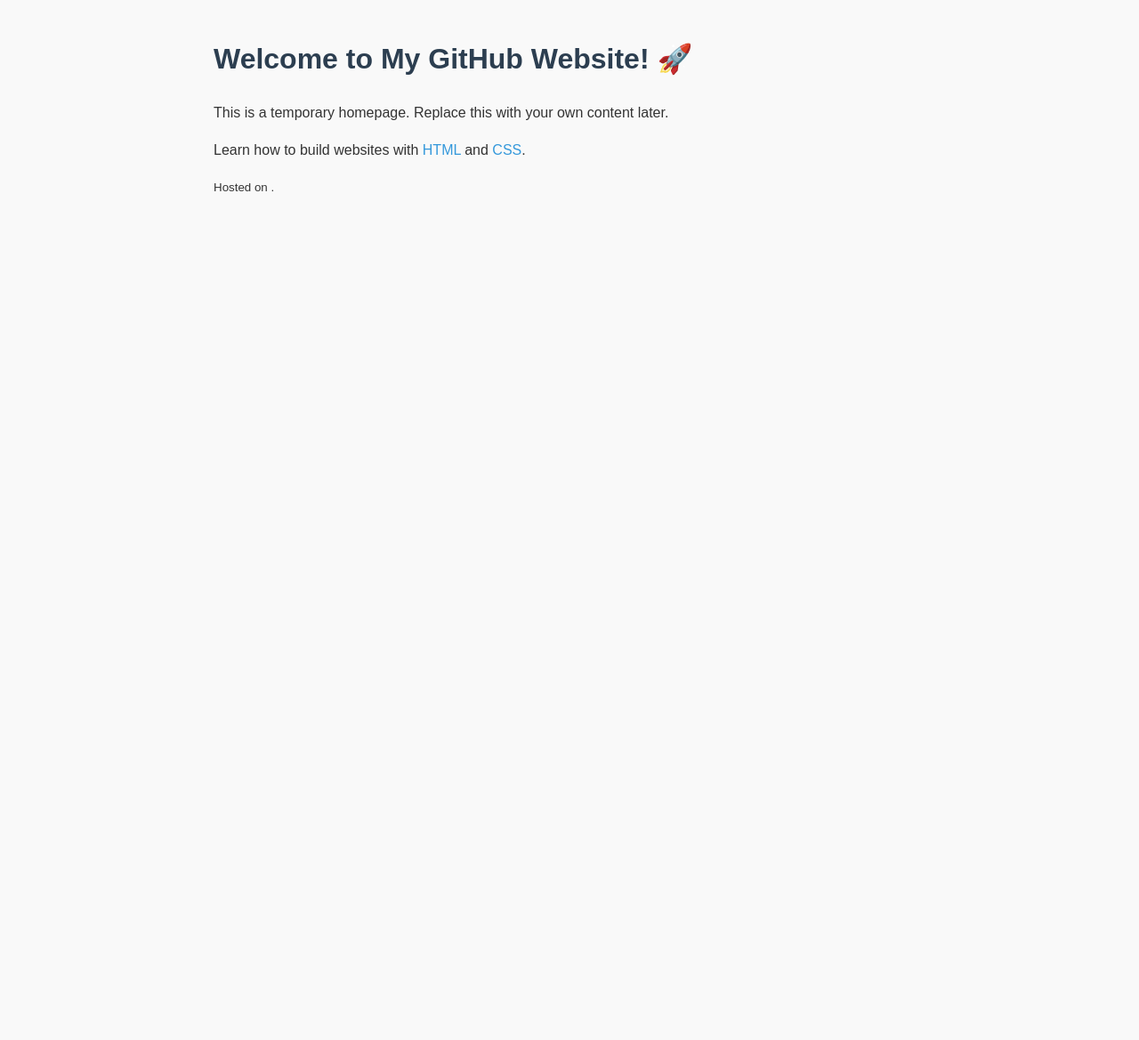
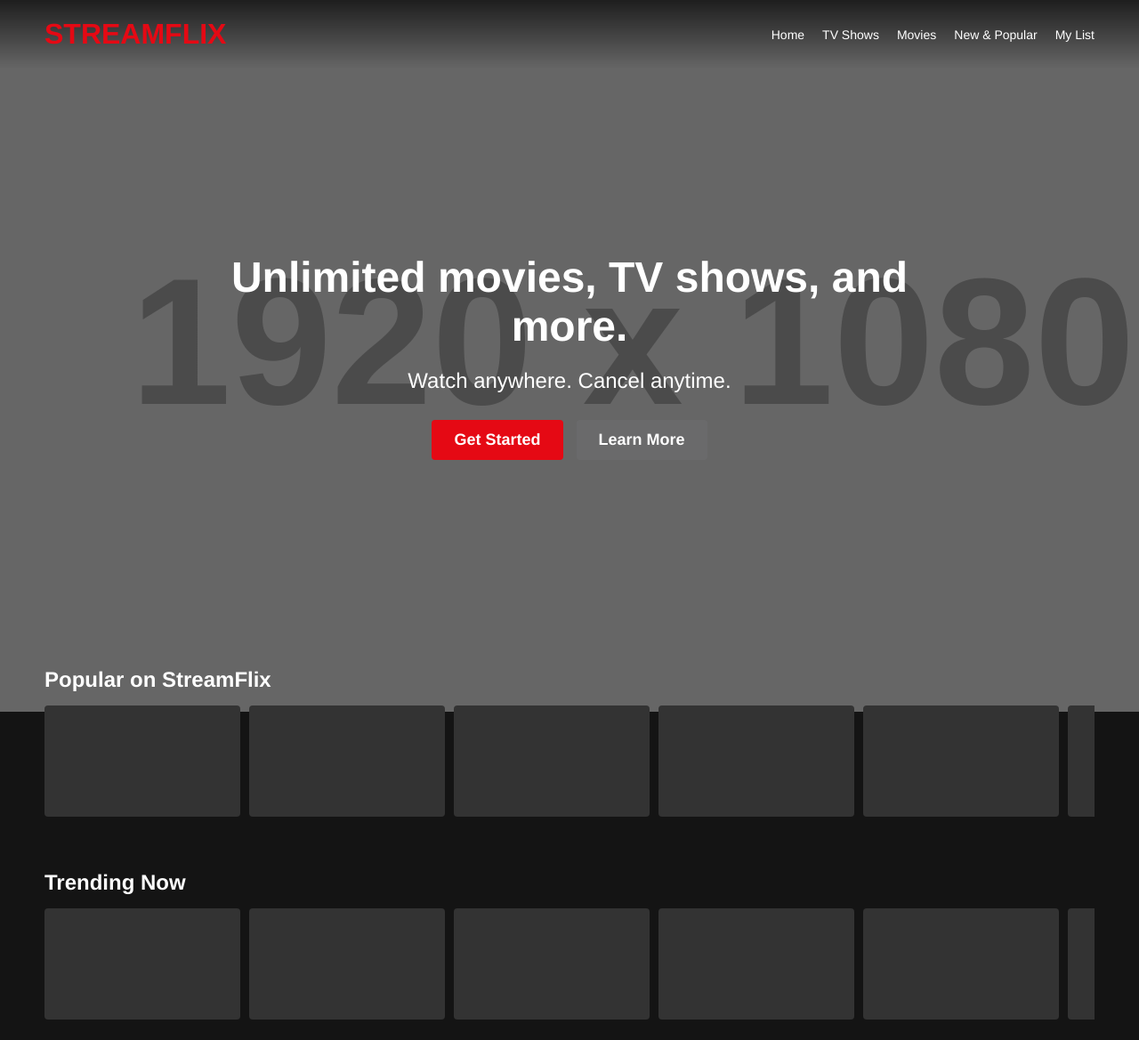
Before and after one commit to marwannaili237/automatic-happiness, a plain HTML site: page index.html in a window 1280 px wide. Shown: the top 1169 px of the page at 89% size. Before the commit the page ends 800 px from the top, so only its background shows below. Drawn offline with Linux system fonts and the light colour scheme; placeholder pictures from the web are drawn by us.

Commit message:
Update index.html

```diff
--- a/index.html
+++ b/index.html
@@ -3,33 +3,206 @@
 <head>
     <meta charset="UTF-8">
     <meta name="viewport" content="width=device-width, initial-scale=1.0">
-    <title>My GitHub Website</title>
+    <title>StreamFlix - Your Favorite Streaming Service</title>
     <style>
+        * {
+            margin: 0;
+            padding: 0;
+            box-sizing: border-box;
+            font-family: 'Helvetica Neue', Helvetica, Arial, sans-serif;
+        }
+
         body {
-            font-family: Arial, sans-serif;
-            line-height: 1.6;
+            background-color: #141414;
+            color: #fff;
+        }
+
+        .navbar {
+            display: flex;
+            justify-content: space-between;
+            align-items: center;
+            padding: 20px 50px;
+            position: fixed;
+            width: 100%;
+            z-index: 100;
+            background: linear-gradient(to bottom, rgba(0,0,0,0.7) 0%, rgba(0,0,0,0) 100%);
+        }
+
+        .logo {
+            color: #e50914;
+            font-size: 32px;
+            font-weight: bold;
+        }
+
+        .nav-links {
+            display: flex;
+            gap: 20px;
+        }
+
+        .nav-links a {
+            color: #fff;
+            text-decoration: none;
+            font-size: 14px;
+        }
+
+        .hero {
+            height: 100vh;
+            background: linear-gradient(rgba(0,0,0,0.5), rgba(0,0,0,0.5)), url('https://via.placeholder.com/1920x1080');
+            background-size: cover;
+            display: flex;
+            flex-direction: column;
+            justify-content: center;
+            align-items: center;
+            text-align: center;
+            padding: 0 20px;
+        }
+
+        .hero h1 {
+            font-size: 48px;
+            margin-bottom: 20px;
             max-width: 800px;
-            margin: 0 auto;
-            padding: 20px;
-            color: #333;
-            background-color: #f9f9f9;
         }
-        h1 {
-            color: #2c3e50;
+
+        .hero p {
+            font-size: 24px;
+            margin-bottom: 30px;
+            max-width: 600px;
         }
-        a {
-            color: #3498db;
-            text-decoration: none;
+
+        .cta-buttons {
+            display: flex;
+            gap: 15px;
         }
-        a:hover {
-            text-decoration: underline;
+
+        .btn {
+            padding: 12px 25px;
+            border-radius: 4px;
+            font-size: 18px;
+            font-weight: bold;
+            cursor: pointer;
+            border: none;
+        }
+
+        .btn-primary {
+            background-color: #e50914;
+            color: #fff;
+        }
+
+        .btn-secondary {
+            background-color: rgba(109, 109, 110, 0.7);
+            color: #fff;
+        }
+
+        .content {
+            padding: 50px;
+            margin-top: -100px;
+        }
+
+        .row {
+            margin-bottom: 40px;
+        }
+
+        .row h2 {
+            margin-bottom: 15px;
+            font-size: 24px;
+        }
+
+        .thumbnails {
+            display: flex;
+            overflow-x: auto;
+            gap: 10px;
+            padding-bottom: 20px;
+        }
+
+        .thumbnail {
+            min-width: 220px;
+            height: 125px;
+            background-color: #333;
+            border-radius: 4px;
+            transition: transform 0.2s;
+            cursor: pointer;
+        }
+
+        .thumbnail:hover {
+            transform: scale(1.1);
+        }
+
+        footer {
+            padding: 30px 50px;
+            background-color: #000;
+            text-align: center;
+            color: #757575;
+            font-size: 14px;
         }
     </style>
 </head>
 <body>
-    <h1>Welcome to My GitHub Website! 🚀</h1>
-    <p>This is a temporary homepage. Replace this with your own content later.</p>
-    <p>Learn how to build websites with <a href="https://developer.mozilla.org/en-US/docs/Web/HTML" target="_blank">HTML</a> and <a href="https://developer.mozilla.org/en-US/docs/Web/CSS" target="_blank">CSS</a>.</p>
-    <p><small>Hosted on .</small></p>
+    <nav class="navbar">
+        <div class="logo">STREAMFLIX</div>
+        <div class="nav-links">
+            <a href="#">Home</a>
+            <a href="#">TV Shows</a>
+            <a href="#">Movies</a>
+            <a href="#">New & Popular</a>
+            <a href="#">My List</a>
+        </div>
+    </nav>
+
+    <section class="hero">
+        <h1>Unlimited movies, TV shows, and more.</h1>
+        <p>Watch anywhere. Cancel anytime.</p>
+        <div class="cta-buttons">
+            <button class="btn btn-primary">Get Started</button>
+            <button class="btn btn-secondary">Learn More</button>
+        </div>
+    </section>
+
+    <section class="content">
+        <div class="row">
+            <h2>Popular on StreamFlix</h2>
+            <div class="thumbnails">
+                <div class="thumbnail"></div>
+                <div class="thumbnail"></div>
+                <div class="thumbnail"></div>
+                <div class="thumbnail"></div>
+                <div class="thumbnail"></div>
+                <div class="thumbnail"></div>
+                <div class="thumbnail"></div>
+                <div class="thumbnail"></div>
+            </div>
+        </div>
+
+        <div class="row">
+            <h2>Trending Now</h2>
+            <div class="thumbnails">
+                <div class="thumbnail"></div>
+                <div class="thumbnail"></div>
+                <div class="thumbnail"></div>
+                <div class="thumbnail"></div>
+                <div class="thumbnail"></div>
+                <div class="thumbnail"></div>
+                <div class="thumbnail"></div>
+                <div class="thumbnail"></div>
+            </div>
+        </div>
+
+        <div class="row">
+            <h2>Continue Watching</h2>
+            <div class="thumbnails">
+                <div class="thumbnail"></div>
+                <div class="thumbnail"></div>
+                <div class="thumbnail"></div>
+                <div class="thumbnail"></div>
+                <div class="thumbnail"></div>
+                <div class="thumbnail"></div>
+                <div class="thumbnail"></div>
+                <div class="thumbnail"></div>
+            </div>
+        </div>
+    </section>
+
+    <footer>
+        <p>© 2023 StreamFlix Clone. All rights reserved.</p>
+    </footer>
 </body>
 </html>
```
